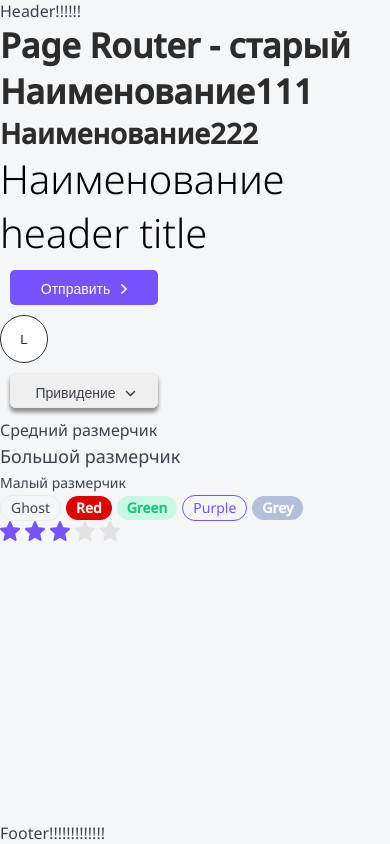
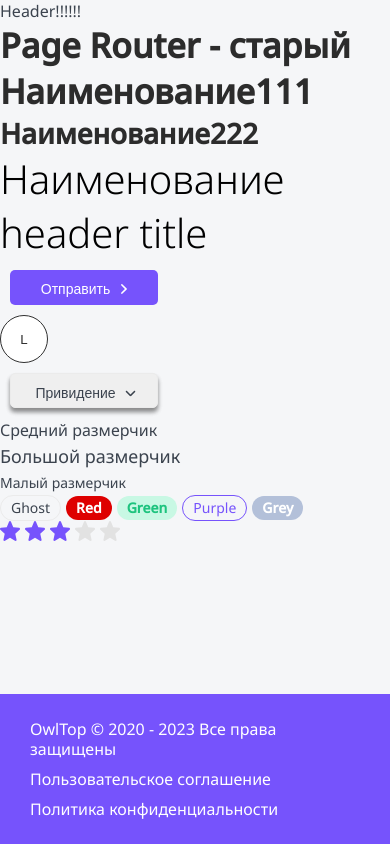
Before and after one commit to denis-ttk-1975/PageRouter_NextJS_drilling, a Next.js app in the folder rate-app_nextjs_page-router/: page / in a window 390 px wide. Built offline with nearby package versions, Linux system fonts and the light colour scheme.

Commit message:
header layout done

```diff
--- a/rate-app_nextjs_page-router/layout/Footer/Footer.module.css
+++ b/rate-app_nextjs_page-router/layout/Footer/Footer.module.css
@@ -1,22 +1,38 @@
-.paragraph {margin: 0;}
-
-.medium {
+.footer {
+    display: grid;
+    padding: 25px 30px;
+    grid-template-columns: 1fr auto auto;
+    gap: 10px 40px;
     font-size: 16px;
-    font-weight: 400;
-    line-height: 24px;
-    text-align: left;
+    line-height: 20px;
+    background-color: var(--primary);
+    color: var(--light);
+    grid-template-areas:
+    "copyrights userAgreement confidentialPolitic"
 }
 
-.large {
-    font-size: 18px;
-    font-weight: 400;
-    line-height: 29px;
-    text-align: left;
+.footer a:hover {
+    color: var(--grey-light)
 }
 
-.small {
-    font-size: 14px;
-    font-weight: 400;
-    line-height: 24px;
-    text-align: left;
+.copyrights {
+    grid-area: copyrights;
 }
+
+.userAgreement {
+    grid-area: userAgreement;
+}
+
+.confidentialPolitic {
+    grid-area: confidentialPolitic;
+}
+
+@media (max-width: 765px) {
+    .footer {
+    grid-template-columns: minmax(320px, 1fr);
+    grid-template-areas:
+    "copyrights"
+    "userAgreement"
+    "confidentialPolitic"
+    }
+}
--- a/rate-app_nextjs_page-router/layout/Footer/Footer.tsx
+++ b/rate-app_nextjs_page-router/layout/Footer/Footer.tsx
@@ -2,9 +2,9 @@ import { IFooterProps } from './Footer.props';
 import styles from './Footer.module.css';
 import cn from 'classnames';
 
-export const Footer = ({ className, children, ...props }: IFooterProps): JSX.Element => {
-     return <div
-         className = {
+export const Footer = ({ className, ...props }: IFooterProps): JSX.Element => {
+    return <footer
+        className = {
             cn(
                 styles.footer,
                 className,
@@ -12,7 +12,8 @@ export const Footer = ({ className, children, ...props }: IFooterProps): JSX.Ele
             }
         {...props}
         >
-            Footer!!!!!!!!!!!!!
-            { children }
-        </div>;
+            <div className = { styles.copyrights }>OwlTop &copy; 2020 - {new Date().getFullYear()} Все права защищены</div>
+            <a href="#" target="_blank" className = { styles.userAgreement }>Пользовательское соглашение</a>
+            <a href="#" target="_blank" className = { styles.confidentialPolitic }>Политика конфиденциальности</a>
+        </footer>;
     };
--- a/rate-app_nextjs_page-router/layout/Layout.module.css
+++ b/rate-app_nextjs_page-router/layout/Layout.module.css
@@ -3,6 +3,7 @@
     grid-template-columns: auto 230px minmax(320px, 1200px) auto;
     grid-template-rows: auto 1fr auto;
     min-height: 100dvh;
+    gap: 0 30px;
     grid-template-areas:
     ". header header ."
     ". sidebar body ."
--- a/rate-app_nextjs_page-router/layout/Layout.props.tsx
+++ b/rate-app_nextjs_page-router/layout/Layout.props.tsx
@@ -1,5 +1,4 @@
 import { HTMLAttributes, DetailedHTMLProps } from 'react';
 
 export interface ILayoutProps extends DetailedHTMLProps<HTMLAttributes<HTMLDivElement>, HTMLDivElement> {
-    typography?: 'small' | 'medium' | 'large',
 }
```
